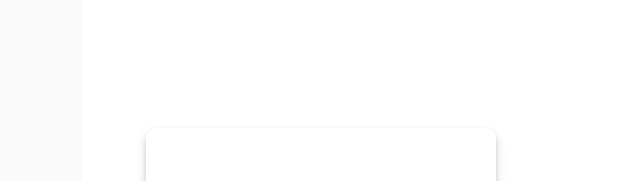
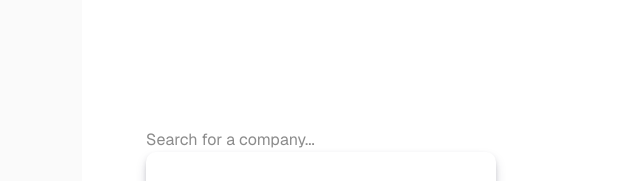
Before and after one commit to Oladimeji-Williams/FinShark-Frontend, a Next.js app in the folder finshark-frontend/: page / in a window 1280 px wide. Shown: the top 181 px of the page, without its empty margins (174-814 px from the left). Built offline with nearby package versions, Linux system fonts and the light colour scheme; grey boxes are pictures that could not be loaded.

Commit message:
4. State. Added Search and state library

```diff
--- /dev/null
+++ b/finshark-frontend/src/Components/Search/Search.tsx
@@ -0,0 +1,25 @@
+"use client"
+
+import { FC, JSX, useState } from 'react'
+
+type Props = {}
+
+const Search: FC<Props> = (props: Props): JSX.Element => {
+    const [search, setSearch] = useState<string>('')
+    const onClick = (event: any) => {
+        setSearch(event.target.value)
+        console.log(search)
+    }
+  return (
+    <div className='search'>
+        <input
+            type="text"
+            placeholder="Search for a company..."
+            value={search}
+            onChange={(event) => onClick(event)}
+        />
+    </div>
+  )
+}
+
+export default Search
--- a/finshark-frontend/src/app/page.tsx
+++ b/finshark-frontend/src/app/page.tsx
@@ -1,9 +1,11 @@
 import CardList from "@/Components/CardList/CardList";
+import Search from "@/Components/Search/Search";
 
 export default function Home() {
   return (
     <div className="flex min-h-screen items-center justify-center bg-zinc-50 font-sans dark:bg-black">
       <main className="flex min-h-screen w-full max-w-3xl flex-col items-center justify-between py-32 px-16 bg-white dark:bg-black sm:items-start">
+        <Search />
         <CardList />
       </main>
     </div>
```
Also changed, not shown: finshark-frontend/src/Components/Search/Search.css (added).
